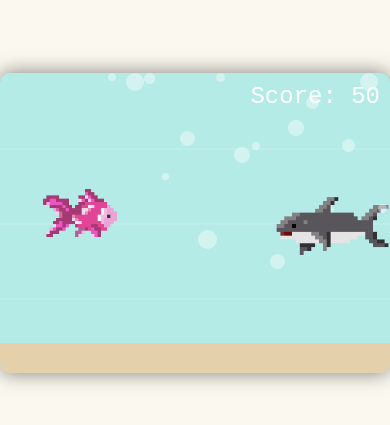
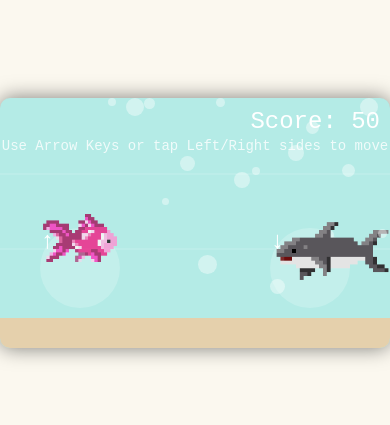
Before and after one commit to amparooliver/Ocean-Game, a plain HTML site: page index.html in a window 390 px wide. Shown: the part 199-624 px from the top of the page. Drawn offline with Linux system fonts and the light colour scheme.

Commit message:
Touch Adaptation

```diff
--- a/index.html
+++ b/index.html
@@ -3,7 +3,7 @@
 <head>
     <meta charset="UTF-8">
     <meta name="viewport" content="width=device-width, initial-scale=1.0">
-    <title>Ocean Runner Game</title>
+    <title>Ocean Game - Enjoy!</title>
     <style>
         body {
             margin: 0;
@@ -14,6 +14,7 @@
             height: 100vh;
             background-color: #FBF8EF;
             font-family: 'Courier New', monospace;
+            touch-action: manipulation; /* Prevents double-tap zoom on touch devices */
         }
 
         #game-container {
@@ -25,6 +26,7 @@
             /*border: 5px solid #B4EBE6;*/
             border-radius: 10px;
             box-shadow: 0 0 20px rgba(0, 0, 0, 0.5);
+            max-width: 100%;
         }
 
         #score {
@@ -154,6 +156,78 @@
         .start-button-text {
             color: white;
         }
+                /* Touch controls */
+                .touch-control {
+            position: absolute;
+            width: 50%;
+            height: 100%;
+            z-index: 5;
+            display: none; /* Hidden by default, shown on touch devices */
+        }
+
+        #touch-up {
+            left: 0;
+            top: 0;
+        }
+
+        #touch-down {
+            right: 0;
+            top: 0;
+        }
+
+        /* Touch button indicators */
+        .touch-button {
+            position: absolute;
+            width: 80px;
+            height: 80px;
+            border-radius: 50%;
+            background-color: rgba(255, 255, 255, 0.2);
+            display: flex;
+            justify-content: center;
+            align-items: center;
+            font-size: 24px;
+            color: white;
+            display: none; /* Hidden by default, shown on touch devices */
+        }
+
+        #up-button {
+            left: 40px;
+            bottom: 40px;
+        }
+
+        #down-button {
+            right: 40px;
+            bottom: 40px;
+        }
+
+        /* Instructions */
+        #instructions {
+            position: absolute;
+            top: 40px;
+            left: 0;
+            width: 100%;
+            text-align: center;
+            color: white;
+            font-size: 16px;
+            opacity: 0.8;
+            z-index: 5;
+        }
+
+        /* For responsive design */
+        @media (max-width: 800px) {
+            #game-container {
+                width: 100%;
+                height: 250px;
+            }
+
+            .touch-control, .touch-button {
+                display: block; /* Show on small screens */
+            }
+
+            #instructions {
+                font-size: 14px;
+            }
+        }
     </style>
 </head>
 <body>
@@ -164,6 +238,13 @@
         <div class="lane-marker" style="top: 225px;"></div>
         <div id="ocean-floor"></div>
         <div id="score">Score: 0</div>
+        <div id="instructions">Use Arrow Keys or tap Left/Right sides to move</div>
+
+        <!-- Touch controls -->
+        <div id="touch-up" class="touch-control"></div>
+        <div id="touch-down" class="touch-control"></div>
+        <div id="up-button" class="touch-button">↑</div>
+        <div id="down-button" class="touch-button">↓</div>
         <div class="game-over">
             <div>GAME OVER</div>
             <button class="start-button-text" id="restart-button">Play Again</button>
@@ -395,9 +476,43 @@
             gameOverScreen.style.display = 'block';
         }
 
+        // Touch controls
+        const touchUp = document.getElementById('touch-up');
+        const touchDown = document.getElementById('touch-down');
+        const upButton = document.getElementById('up-button');
+        const downButton = document.getElementById('down-button');
+
+        // Show touch controls on mobile devices
+        function detectTouchDevice() {
+            if ('ontouchstart' in window || navigator.maxTouchPoints > 0) {
+                // This is a touch device
+                touchUp.style.display = 'block';
+                touchDown.style.display = 'block';
+                upButton.style.display = 'flex';
+                downButton.style.display = 'flex';
+
+                // Update instructions for touch
+                document.getElementById('instructions').textContent = 'Tap Left side to move up, Right side to move down';
+            }
+        }
+
+        // Touch event listeners
+        touchUp.addEventListener('touchstart', function(e) {
+            e.preventDefault(); // Prevent default behavior
+            moveFishUp();
+        });
+
+        touchDown.addEventListener('touchstart', function(e) {
+            e.preventDefault(); // Prevent default behavior
+            moveFishDown();
+        });
+
         // Event listeners
         document.addEventListener('keydown', control);
         restartButton.addEventListener('click', startGame);
+
+        // Call detect function when page loads
+        detectTouchDevice();
 
         // Start the game
         startGame();
```
